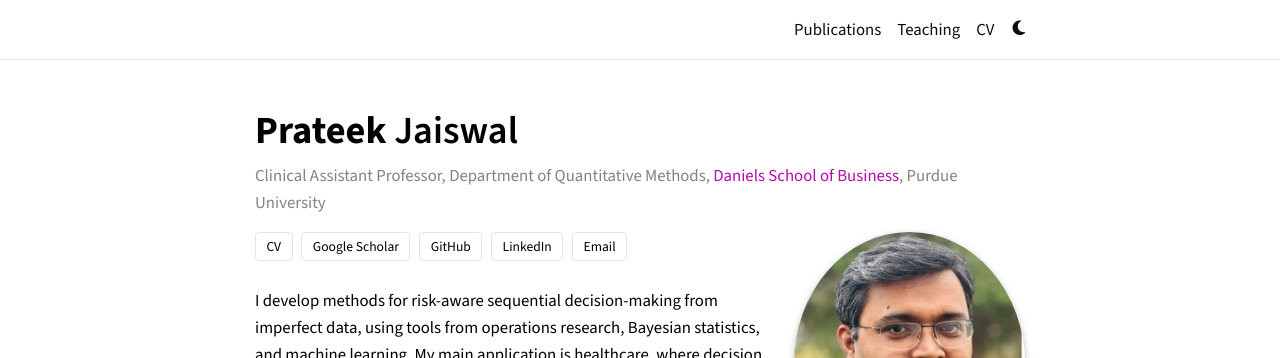
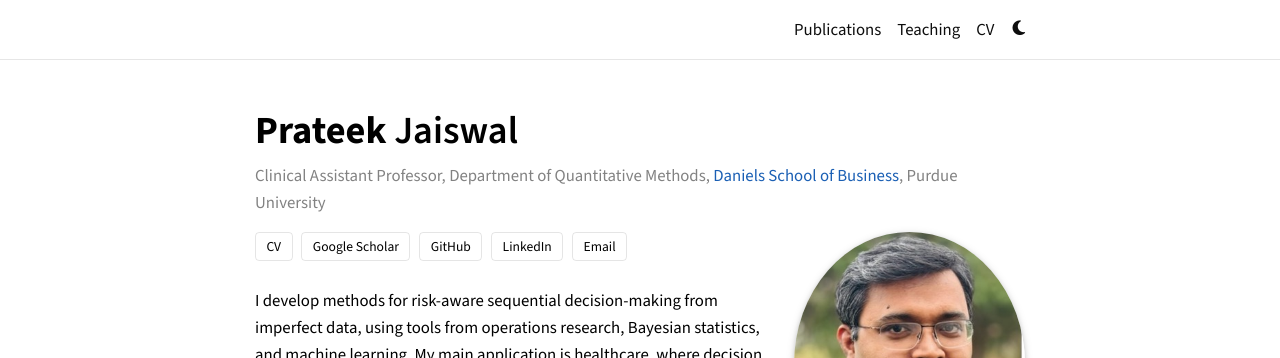
Before and after one commit to pvjaiswal/pvjaiswal.github.io, a Jekyll site: the page built from _pages/about.md, in a window 1280 px wide. Shown: the top 358 px of the page. Built offline with Jekyll 4.4.1, drawn with Linux system fonts in a browser that asks for light colours; comment, search, counter and statistics services are not loaded; a style sheet for code colours, icons or effects is not loaded.

Commit message:
Light theme: switch accent color from magenta to blue
Co-Authored-By: Claude Opus 5.5 <noreply@anthropic.com>

```diff
--- a/_sass/_themes.scss
+++ b/_sass/_themes.scss
@@ -7,8 +7,8 @@
   --global-code-bg-color: #{$code-bg-color-light};
   --global-text-color: #{$black-color};
   --global-text-color-light: #{$grey-color};
-  --global-theme-color: #{$purple-color};
-  --global-hover-color: #{$purple-color};
+  --global-theme-color: #1a5fb4;
+  --global-hover-color: #1a5fb4;
   --global-hover-text-color: #{$white-color};
   --global-footer-bg-color: #{$grey-color-dark};
   --global-footer-text-color: #{$grey-color-light};
--- a/_sass/_variables.scss
+++ b/_sass/_variables.scss
@@ -34,5 +34,5 @@ $black-color: #000000 !default;
 
 // Theme colors
 
-$code-bg-color-light:     rgba($purple-color, 0.05);
+$code-bg-color-light:     rgba(#1a5fb4, 0.05);
 $code-bg-color-dark:      #2c3237 !default;
```
